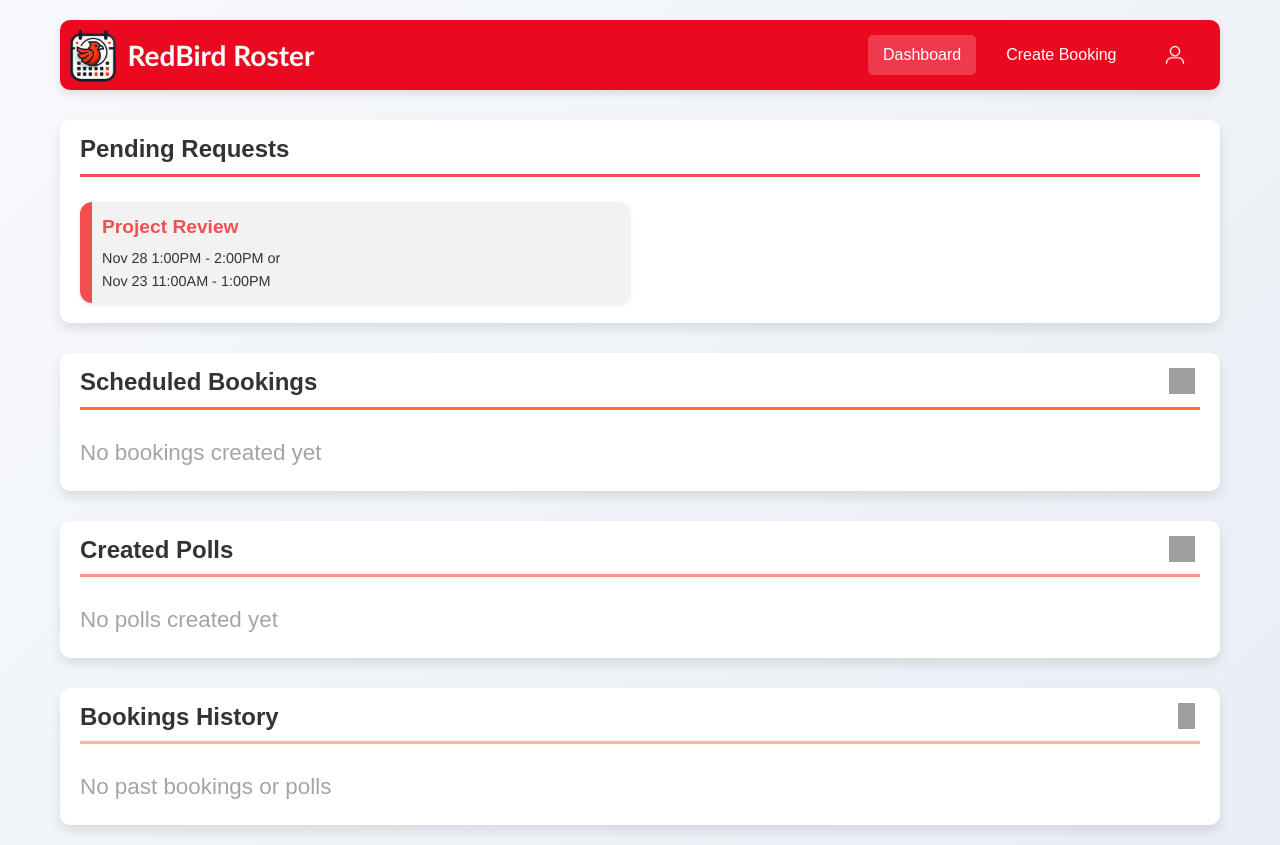
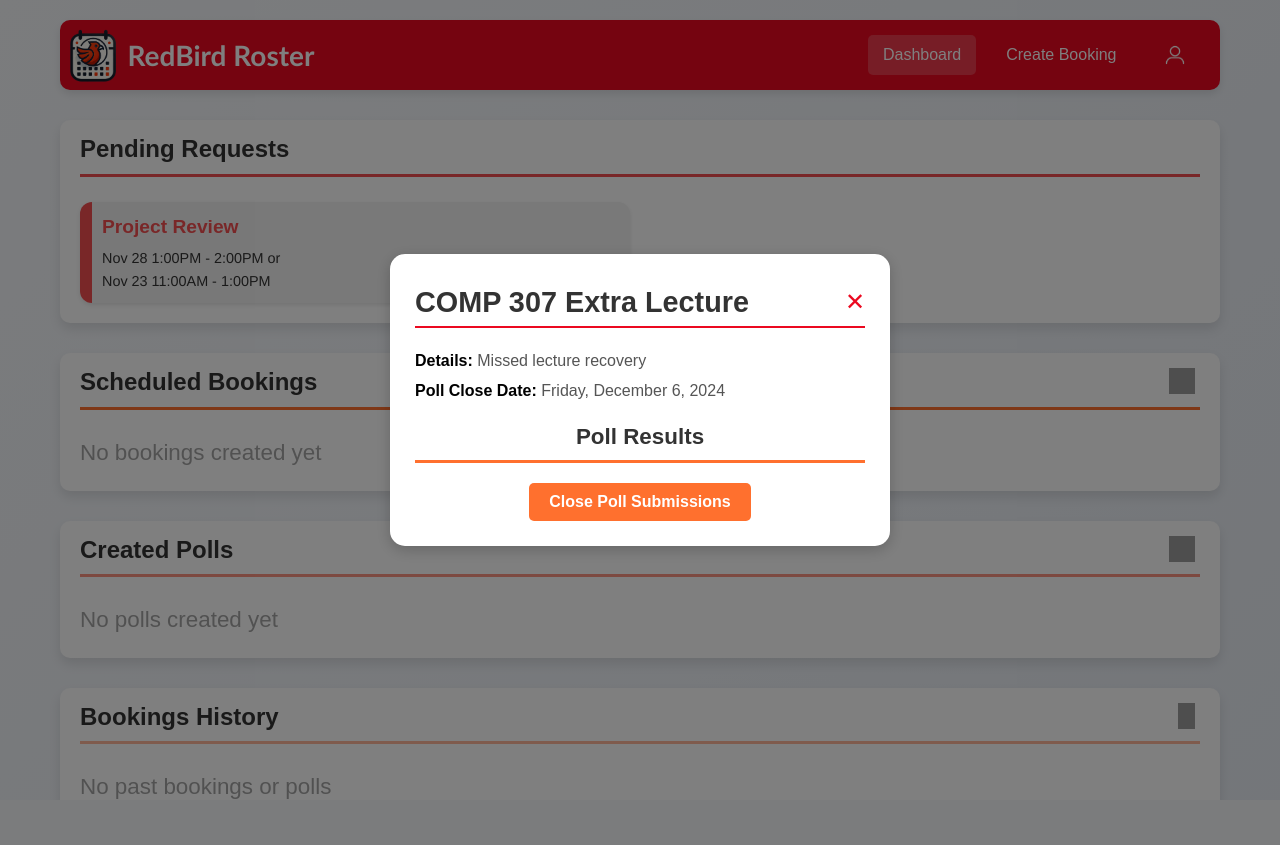
Before and after one commit to KarimJabbour/RedBird, a PHP site: page /pages/dashboard.html in a window 1280 px wide. After the commit the page ends 799 px from the top, so only its background shows below. Run offline with PHP 8.4, Linux system fonts and the light colour scheme; data that the repository does not hold is empty; grey boxes are pictures that could not be loaded.

Commit message:
dashboard displays poll popup + fixed bug in createbooking (monthly)

```diff
--- a/assets/css/dashboard.css
+++ b/assets/css/dashboard.css
@@ -77,7 +77,7 @@ body {
 
 /* Modal Container */
 .modal {
-    display: none;
+    display: flex;
     position: fixed;
     top: 0;
     left: 0;
@@ -86,7 +86,15 @@ body {
     background-color: rgba(0, 0, 0, 0.5);
     justify-content: center;
     align-items: center;
-    z-index: 1000;
+    z-index: 2;
+}
+
+#booking-details-popup {
+    display: none;
+}
+
+#poll-details-popup {
+    display: flex;
 }
 
 .modal-header {
@@ -96,6 +104,10 @@ body {
     border-bottom: 2px solid #EB0920;
     padding-bottom: 0px;
     margin-bottom: 20px;
+    position: sticky;
+    top: -25px;
+    z-index: 3;
+    background-color: white;
 }
 
 .modal-header h2 {
@@ -272,12 +284,83 @@ body {
     color: #555;
 }
 
+/* Poll Results Container */
+.poll-results {
+    padding-top: 10px;
+    text-align: center;
+}
+
+.poll-results h3 {
+    font-size: 1.4rem;
+    color: #333;
+    margin-bottom: 15px;
+    border-bottom: 3px solid #FF702E;
+    padding-bottom: 5px;
+}
+
+.poll-results-list {
+    list-style: none;
+    padding: 0;
+    margin: 0;
+}
+
+.poll-option {
+    display: flex;
+    flex-direction: column;
+    margin-bottom: 20px;
+}
+
+.poll-label h4 {
+    font-size: 1.1rem;
+    margin: 0 0 5px 0;
+    color: #333;
+}
+
+.poll-label span {
+    font-size: 0.9rem;
+    color: #555;
+}
+
+/* Poll Bar */
+.poll-bar {
+    position: relative;
+    height: 25px;
+    background: #f7f9fc;
+    border-radius: 5px;
+    overflow: hidden;
+    box-shadow: 0 2px 4px rgba(0, 0, 0, 0.1);
+}
+
+.poll-bar::before {
+    content: '';
+    display: block;
+    height: 100%;
+    width: var(--bar-width);
+    background: #FFB79B;
+    transition: width 0.3s ease;
+}
+
+.poll-bar span {
+    position: absolute;
+    top: 50%;
+    left: 10px;
+    transform: translateY(-50%);
+    font-size: 0.9rem;
+    color: black;
+    font-weight: bold;
+}
+
 /* Modal Footer */
 .modal-footer {
     display: flex;
     justify-content: space-between;
     margin-top: 20px;
 }
+
+#booking-details-popup .modal-footer {
+    margin-top: 30px;
+}
+
 
 .edit-btn,
 .delete-btn {
--- a/assets/js/dashboard.js
+++ b/assets/js/dashboard.js
@@ -36,7 +36,7 @@ document.addEventListener('DOMContentLoaded', () => {
 
                     const bookingRow = document.createElement('div');
                     bookingRow.className = 'booking-row created';
-                    bookingRow.onclick = () => showPopup(booking);
+                    bookingRow.onclick = () => showBookingPopup(booking);
                     bookingRow.innerHTML = `
                         <div class="column-title">${booking.BookingName}</div>
                         <div class="column-date"><b>Next Date:</b> ${earliestUpcomingDate} ${frequencyAndDays}</div>
@@ -113,12 +113,12 @@ function getEarliestUpcomingDate(meetingDatesStr) {
     }
 
     const today = new Date();
-    console.log("Raw Meeting Dates String:", meetingDatesStr);
+    //console.log("Raw Meeting Dates String:", meetingDatesStr);
 
     const meetingDates = meetingDatesStr.split(',').map(dateStr => {
-        console.log("Raw Date Entry:", dateStr);
+        //console.log("Raw Date Entry:", dateStr);
         const [year, month, day] = dateStr.trim().replace(/^"|"$/g, '').split('-').map(Number); // Remove leading and trailing double quotes
-        console.log("Parsed Date Components:", { year, month, day });
+        //console.log("Parsed Date Components:", { year, month, day });
         return new Date(Date.UTC(year, month - 1, day+1)); // Create UTC date
     });
 
@@ -151,12 +151,12 @@ function getFirst(options) {
     return first || 'None';
 }
 
-function closePopup() {
-    const bookingPopup = document.getElementById("booking-details-popup");
-    bookingPopup.style.display = 'none';
+function closePopup(popupID) {
+    const popup = document.getElementById(popupID);
+    popup.style.display = 'none';
 }
 
-function showPopup(booking) {
+function showBookingPopup(booking) {
     const bookingPopup = document.getElementById("booking-details-popup");
     bookingPopup.style.display = 'flex';
 
@@ -176,5 +176,63 @@ function showPopup(booking) {
             <a href="${booking.BookingURL}" target="_blank" id="meeting-url">${booking.BookingURL || "N/A"}</a>
             <button class="copy-btn" onclick="copyToClipboard('meeting-url')">Copy</button>
         </div>
+        <div class="meeting-times">
+            <h3>Booking Schedule</h3>
+            <div class="scroll">
+                <ul class="schedule-list" id="schedule-list">
+                </ul>
+            </div>
+        </div>
     `;
+
+    // Populate meeting times
+    const scheduleList = document.querySelector(".schedule-list");
+
+    if (booking.MeetingDates.length > 0) {
+        const meetingDates = booking.MeetingDates.trim().replace(/^"|"$/g, '').split(',');
+
+        const startTime = booking.StartTime;
+        const endTime = booking.EndTime;
+
+        meetingDates.forEach(date => {
+
+            const [year, month, day] = date.trim().replace(/^"|"$/g, '').split('-').map(Number);
+            const formattedDate = new Date(year, month - 1, day)
+
+            var dayOfWeek = formattedDate.toLocaleString("en-US", { weekday: "short" });
+            var letterDay = dayOfWeek.charAt(0);
+
+            if (dayOfWeek === 'Tue' || dayOfWeek === 'Thu' || dayOfWeek === 'Sun') {
+                letterDay = dayOfWeek.substring(0,2);
+            }
+
+            const listItem = document.createElement("li");
+            listItem.innerHTML = `
+                <div class="day-icon">${letterDay}</div>
+                <div class="time-info">
+                    <h4>${formattedDate.toLocaleDateString('en-US', { year: 'numeric', month: 'long', day: 'numeric' })}</h4>
+                    <span>${formatTime(startTime)} - ${formatTime(endTime)}</span>
+                </div>
+            `;
+            scheduleList.appendChild(listItem);
+        });
+    } else {
+        scheduleList.innerHTML = "<li>No scheduled meetings</li>";
+    }
 }
+
+function copyToClipboard(elementId) {
+    const copyText = document.getElementById(elementId).href;
+    navigator.clipboard.writeText(copyText).then(() => {
+        showAlert("Copied to clipboard!");
+    });
+}
+
+function showAlert(message) {
+    const alert = document.getElementById("copy-alert");
+    alert.textContent = message;
+    alert.className = "copy-alert show";
+    setTimeout(() => {
+        alert.className = alert.className.replace("show", "");
+    }, 2500);
+}
--- a/pages/dashboard.html
+++ b/pages/dashboard.html
@@ -24,74 +24,43 @@
             </ul>
         </nav>
 
+        <div class="copy-alert" id="copy-alert"></div>
         <!-- Booking Details Popup -->
         <div class="modal" id="booking-details-popup">
             <div class="modal-content">
                 <div class="modal-header">
-                    <h2>COMP 307 Office Hours</h2>
-                    <button class="close-btn" onclick="closePopup()">✕</button>
+                    <h2></h2>
+                    <button class="close-btn" onclick="closePopup('booking-details-popup')">✕</button>
                 </div>
                 <div class="modal-body booking">
-                    <p><b>Details:</b> Help with the project</p>
-                    <p><b>Location:</b> Vybs's Office</p>
-                    <p><b>Max Participants:</b> 20</p>
-                    <p><b>Time Slot:</b> 15 minutes</p>
-                    <div class="copy-container">
-                        <b>Booking URL:</b>
-                        <a href="" target="_blank" id="booking-url">file:///Volumes/File%20Server/McGill/Fall%202024/COMP%20307/Project/Website/dashboard.html</a>
-                        <button class="copy-btn" onclick="copyToClipboard('meeting-url')">Copy</button>
-                    </div>
-                    <div class="copy-container">
-                        <b>Zoom Link:</b>
-                        <a href="https://www.cs.mcgill.ca/~jvybihal/index.php" target="_blank" id="zoom-link">https://www.cs.mcgill.ca/~jvybihal/index.php</a>
-                        <button class="copy-btn" onclick="copyToClipboard('zoom-link')">Copy</button>
-                    </div>
-                    <div class="meeting-times">
-                      <h3>Booking Schedule</h3>
-                      <div class="scroll">
-                          <ul class="schedule-list">
-                              <li>
-                                  <div class="day-icon">M</div>
-                                  <div class="time-info">
-                                      <h4>Monday, December 8, 2024</h4>
-                                      <span>2:00 PM - 3:00 PM</span>
-                                  </div>
-                              </li>
-                              <li>
-                                  <div class="day-icon">W</div>
-                                  <div class="time-info">
-                                      <h4>Wednesday, December 10, 2024</h4>
-                                      <span>4:00 PM - 5:00 PM</span>
-                                  </div>
-                              </li>
-                              <li>
-                                  <div class="day-icon">F</div>
-                                  <div class="time-info">
-                                      <h4>Friday, December 13, 2024</h4>
-                                      <span>10:00 AM - 11:00 AM</span>
-                                  </div>
-                              </li>
-                              <li>
-                                  <div class="day-icon">F</div>
-                                  <div class="time-info">
-                                      <h4>Friday, December 21, 2024</h4>
-                                      <span>8:00 AM - 11:00 AM</span>
-                                  </div>
-                              </li>
-                              <li>
-                                  <div class="day-icon">M</div>
-                                  <div class="time-info">
-                                      <h4>Monday, December 23, 2024</h4>
-                                      <span>8:00 AM - 9:00 AM</span>
-                                  </div>
-                              </li>
-                          </ul>
-                      </div>
-                    </div>
+                    <!-- Filled dynamically -->
                 </div>
                 <div class="modal-footer">
                     <button class="edit-btn" onclick="openEditPopup()">Edit Booking</button>
                     <button class="delete-btn" onclick="deleteBooking()">Delete Booking</button>
+                </div>
+            </div>
+        </div>
+
+        <!-- Poll Details Popup -->
+        <div class="modal" id="poll-details-popup">
+            <div class="modal-content">
+                <div class="modal-header">
+                    <h2>COMP 307 Extra Lecture</h2>
+                    <button class="close-btn" onclick="closePopup('poll-details-popup')">✕</button>
+                </div>
+                <div class="modal-body">
+                    <p><b>Details:</b> Missed lecture recovery</p>
+                    <p><b>Poll Close Date:</b> Friday, December 6, 2024</p>
+                    <div class="poll-results">
+                        <h3>Poll Results</h3>
+                        <ul class="poll-results-list">
+                          <!-- Filled dynamically -->
+                        </ul>
+                    </div>
+                </div>
+                <div class="modal-footer" style="justify-content: center">
+                    <button class="delete-btn" onclick="deleteBooking()">Close Poll Submissions</button>
                 </div>
             </div>
         </div>
@@ -120,16 +89,7 @@
                     <img src="Images/icons/booking_plus.png" alt="Create Booking" class="plus">
                 </div>
                 <div class="booking-container">
-                    <div class="booking-row created">
-                        <div class="column-title">Office Hours</div>
-                        <div class="column-date"><b>Date:</b> Every Monday</div>
-                        <div class="column-time"><b>Time:</b> 2:00 PM - 4:00 PM</div>
-                    </div>
-                    <div class="booking-row created">
-                        <div class="column-title">One Time Meeting</div>
-                        <div class="column-date"><b>Date:</b> Nov 28, 2024</div>
-                        <div class="column-time"><b>Time:</b> 10:00 AM - 11:00 AM</div>
-                    </div>
+                  <!-- Filled dynamically -->
                 </div>
             </section>
 
@@ -141,7 +101,6 @@
                 <div class="booking-container">
 
                 </div>
-                <!-- <div class="empty">No polls created yet</div> -->
             </section>
 
             <section class="column bookings-history">
```
Also changed, not shown: other parts of assets/css/dashboard.css (+29 -0 lines), assets/js/createBooking.js (+6 -1 lines), 3 other files.
